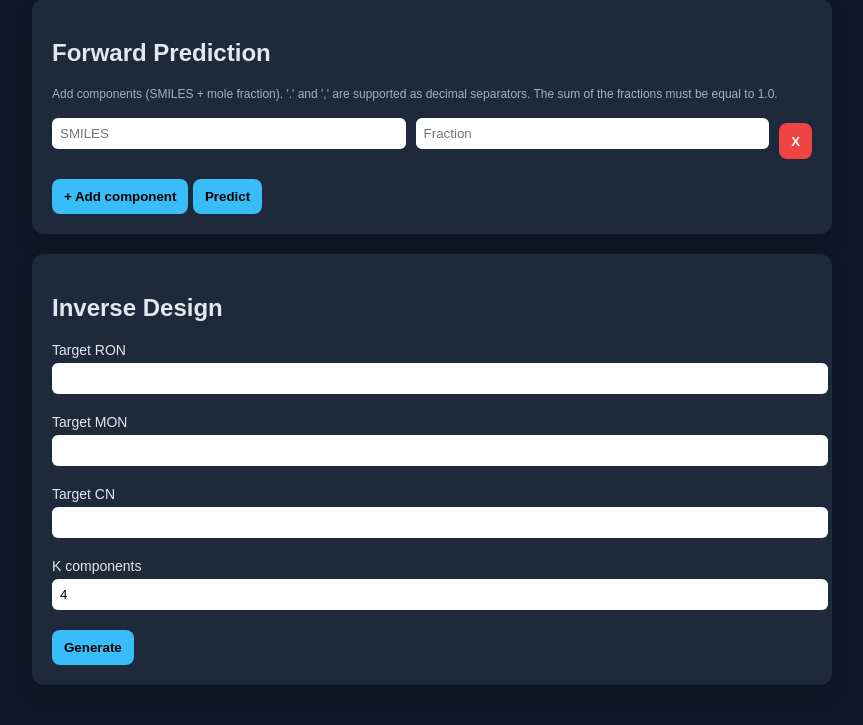
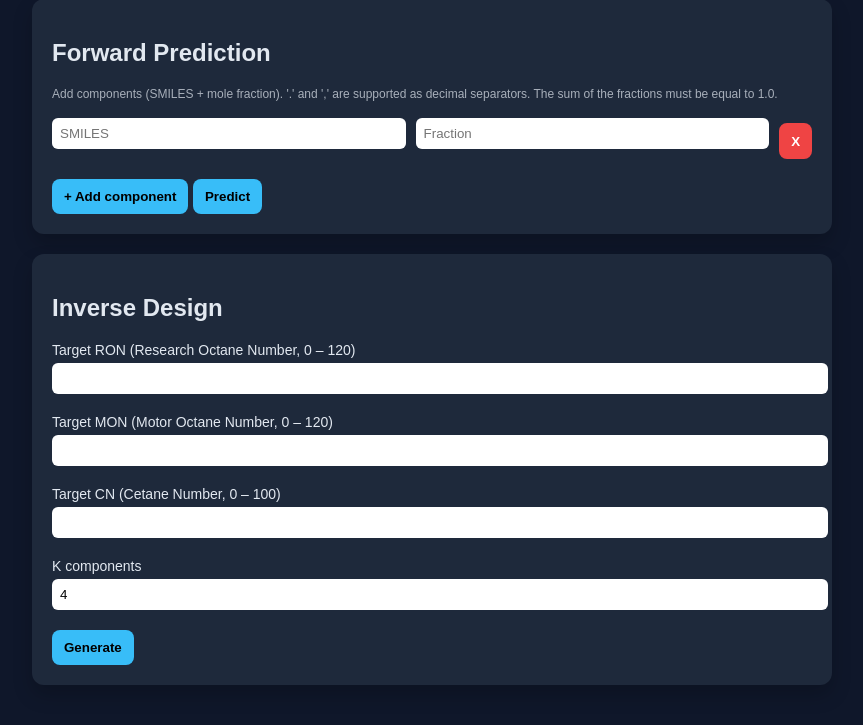
Before and after one commit to veraterenteva/fuel-property-prediction, a FastAPI app: page / in a window 1280 px wide. Shown: the part 110-835 px from the top of the page, without its empty margins (208-1071 px from the left). Run offline with FastAPI, Linux system fonts and the light colour scheme; parts of the project's set-up code (start-up, migrations or seed data) failed here and were passed over.

Commit message:
add scale

```diff
--- a/templates/index.html
+++ b/templates/index.html
@@ -202,13 +202,13 @@
 
         <form id="inverseForm" action="/inverse" method="post">
 
-            <label>Target RON</label>
+            <label>Target RON (Research Octane Number, 0 – 120) </label>
             <input name="ron" type="number" step="0.1">
 
-            <label>Target MON</label>
+            <label>Target MON (Motor Octane Number, 0 – 120) </label>
             <input name="mon" type="number" step="0.1">
 
-            <label>Target CN</label>
+            <label>Target CN (Cetane Number, 0 – 100) </label>
             <input name="cn" type="number" step="0.1">
 
             <label>K components</label>
```
